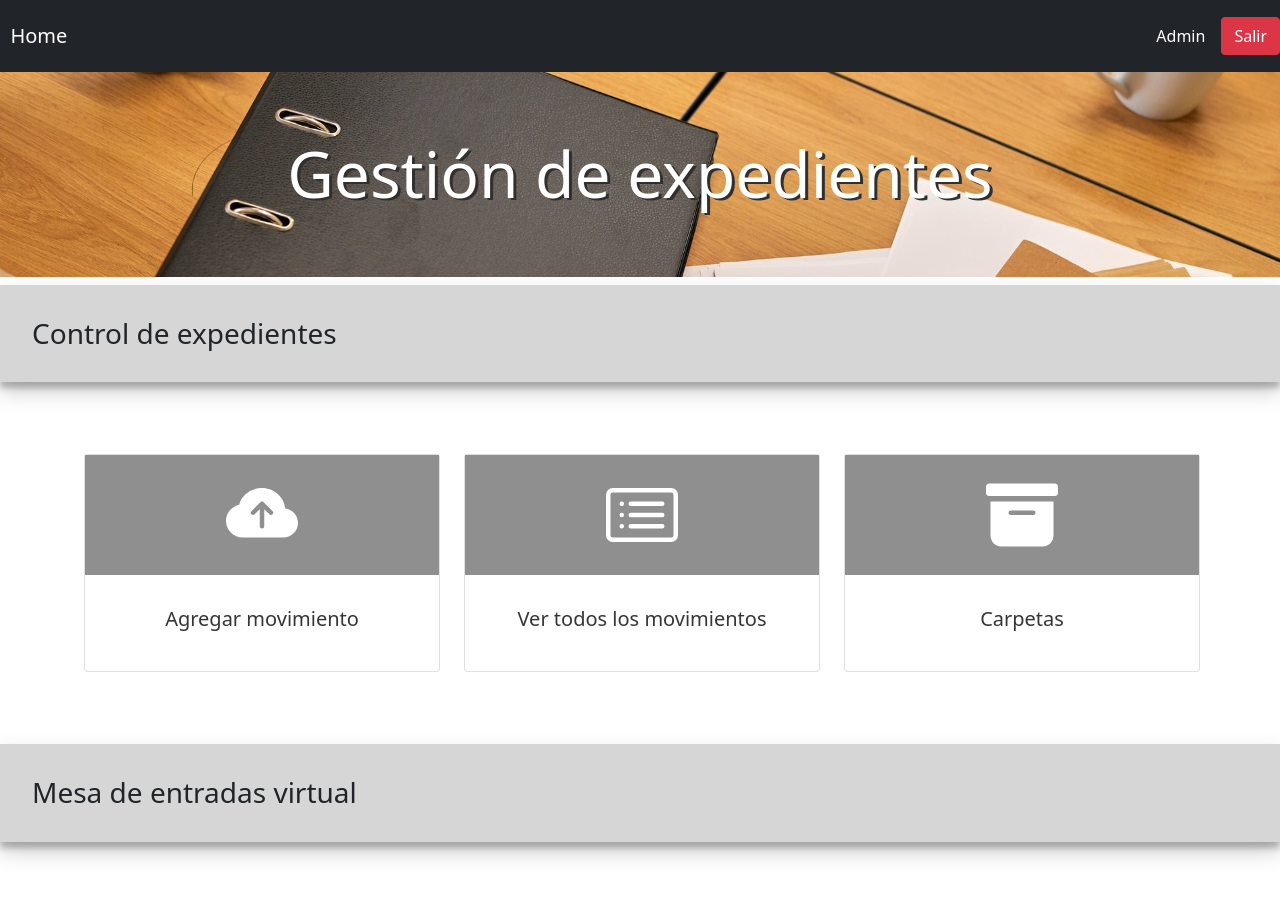
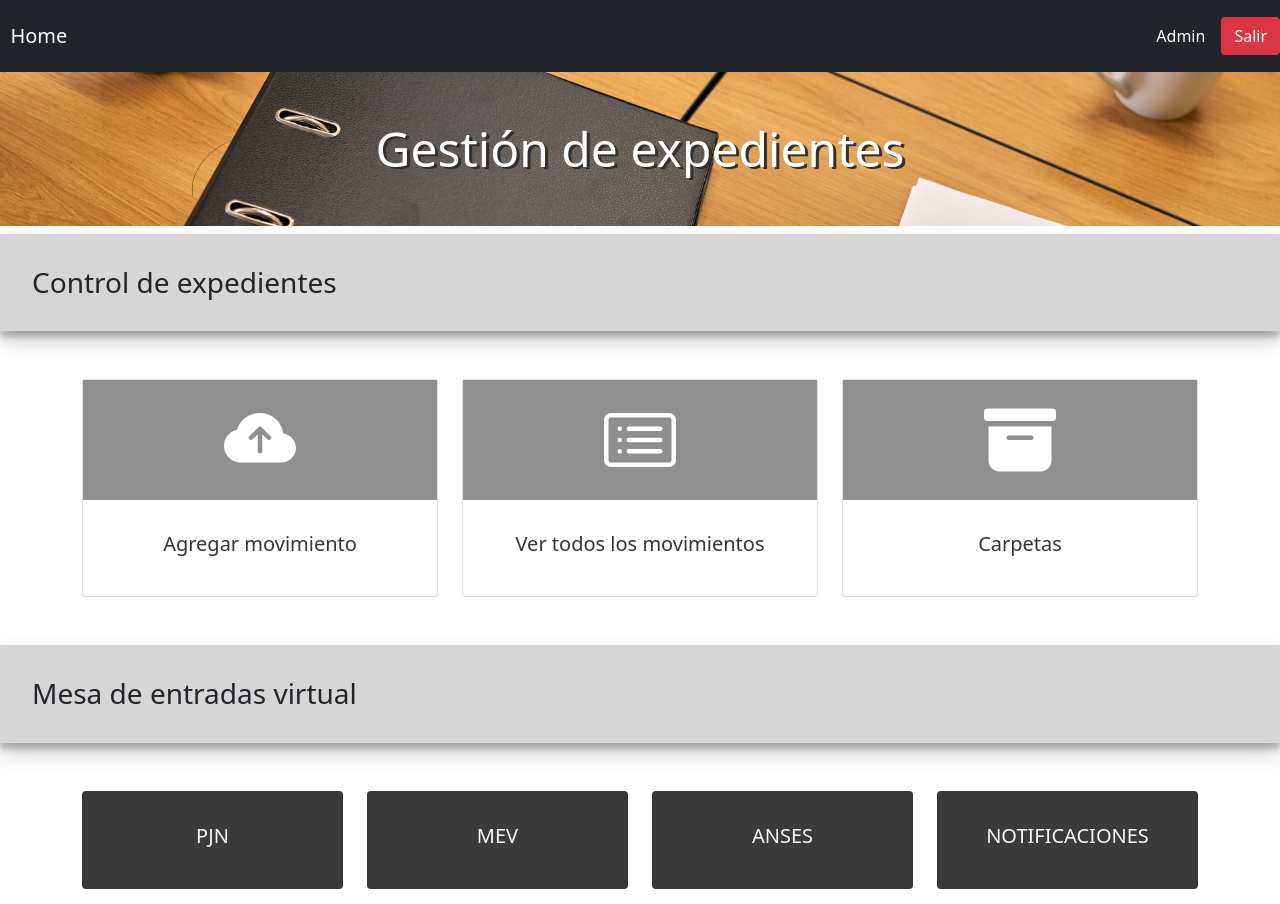
Before and after one commit to ani-ferreira/expedientes, a React (Create React App) app in the folder client/: page / in a window 1280 px wide. Shown: the top 904 px of the page. Built offline with nearby package versions, Linux system fonts and the light colour scheme; sample sign-in values are in the browser's storage.

Commit message:
Fixed styles

```diff
--- a/client/src/components/HomeCards.js
+++ b/client/src/components/HomeCards.js
@@ -13,7 +13,7 @@ const HomeCards = () => {
     <>
       {' '}
       <h3 className=" banner">Control de expedientes</h3>
-      <Container className={styles.container}>
+      <Container className="mt-5 mb-5">
         <Row className="gy-5">
           <Col>
             <Card className={styles.card}>
--- a/client/src/components/Layout.js
+++ b/client/src/components/Layout.js
@@ -6,7 +6,7 @@ const Layout = () => {
   return (
     <main className="App">
       <Header />
-      <h1 className="home-title">Gestión de expedientes</h1>
+      <h1 className="home-title py-5">Gestión de expedientes</h1>
       <Outlet />
     </main>
   );
--- a/client/src/components/Links.js
+++ b/client/src/components/Links.js
@@ -1,12 +1,12 @@
-import { Card, Col, Row, Container } from "react-bootstrap";
+import { Card, Col, Row, Container } from 'react-bootstrap';
 
-import styles from "../../src/components/styles/Links.module.css";
+import styles from '../../src/components/styles/Links.module.css';
 
 const Links = () => {
   return (
     <>
       <h3 className="banner">Mesa de entradas virtual</h3>
-      <Container className={styles.container}>
+      <Container className="mt-5 mb-5">
         <Row className="gy-5">
           <Col>
             <a
@@ -41,11 +41,11 @@ const Links = () => {
             >
               <Card className={styles.card}>
                 <Card.Title>ANSES</Card.Title>
-              </Card>{" "}
+              </Card>{' '}
             </a>
           </Col>
           <Col>
-            {" "}
+            {' '}
             <a
               target="_blank"
               rel="noopener noreferrer"
@@ -54,7 +54,7 @@ const Links = () => {
             >
               <Card className={styles.card}>
                 <Card.Title>NOTIFICACIONES</Card.Title>
-              </Card>{" "}
+              </Card>{' '}
             </a>
           </Col>
         </Row>
--- a/client/src/components/styles/Home.module.css
+++ b/client/src/components/styles/Home.module.css
@@ -21,6 +21,3 @@
   text-decoration: none;
   color: rgb(53, 53, 53);
 }
-.container {
-  margin: 4.5rem;
-}
--- a/client/src/index.css
+++ b/client/src/index.css
@@ -8,11 +8,7 @@ html,
 body {
   margin: 0;
 }
-.title {
-  padding: 3rem;
-  margin: auto;
-  text-align: center;
-}
+
 .margin {
   margin: 2rem;
 }
@@ -30,9 +26,8 @@ body {
   background-repeat: no-repeat;
   background-size: cover;
   color: white;
-  font-size: 4rem;
+  font-size: 300%;
   width: 100%;
-  padding: 4rem;
   text-align: center;
   text-shadow: 3px 2px #303030;
 }
--- a/client/src/pages/Folders.js
+++ b/client/src/pages/Folders.js
@@ -23,7 +23,7 @@ const Folders = () => {
       {steps ? (
         <div className="container">
           <div className="container">
-            <h2 className="title">Carpetas</h2>
+            <h2 className="text-center">Carpetas</h2>
           </div>
           <FoldersList folder={uniqueFol} steps={steps} />
         </div>
```
